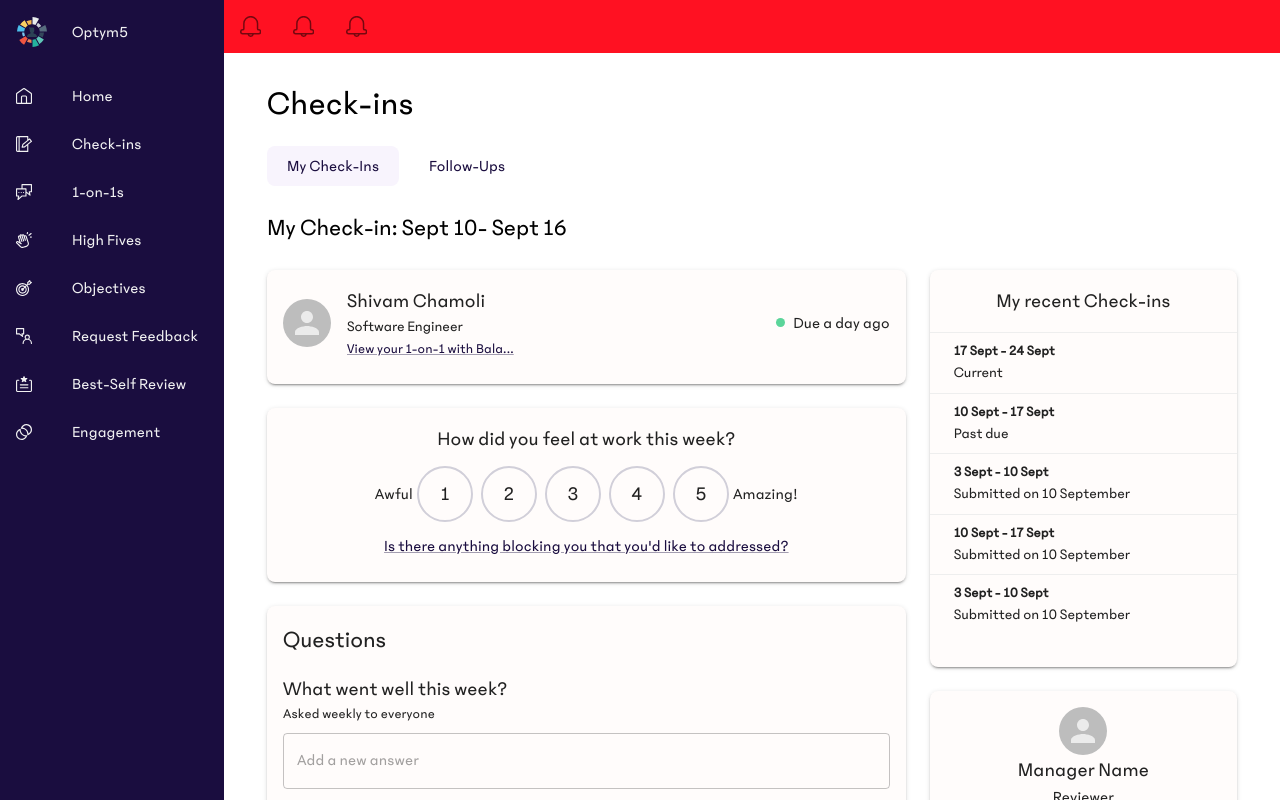
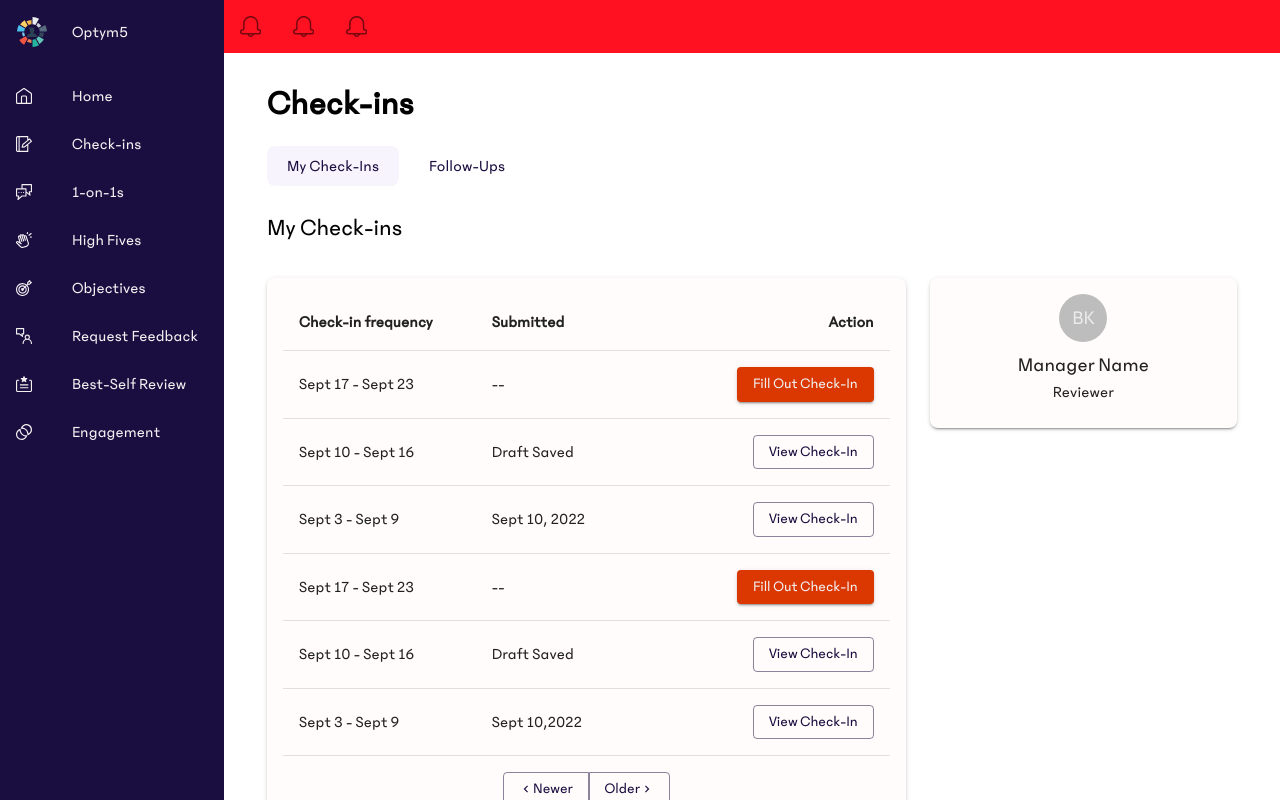
Before and after one commit to xeonray-origin/reckon, a Next.js app: page /check-ins in a window 1280 px wide. Shown: the top 800 px of the page. Built offline with nearby package versions, Linux system fonts and the light colour scheme.

Commit message:
feat: add user checkin list page

```diff
--- a/package.json
+++ b/package.json
@@ -15,6 +15,7 @@
     "@emotion/styled": "^11.10.4",
     "@mui/icons-material": "^5.10.3",
     "@mui/material": "^5.10.4",
+    "@mui/x-data-grid": "^5.17.3",
     "next": "12.3.0",
     "react": "18.2.0",
     "react-dom": "18.2.0",
--- a/src/appConfig/lightTheme.ts
+++ b/src/appConfig/lightTheme.ts
@@ -32,5 +32,12 @@ export const lightTheme: Theme = createTheme({
         },
       },
     },
+    MuiButton: {
+      styleOverrides: {
+        root: {
+          textTransform: 'capitalize',
+        },
+      },
+    },
   },
 });
--- /dev/null
+++ b/src/components/checkin/checkin_tabs.tsx
@@ -0,0 +1,28 @@
+import { Box, Button, Typography } from '@mui/material';
+import React, { useState } from 'react';
+import { ActiveTabContainerStyle, TabsContainerStyle } from '@styles';
+interface ICheckInTabs {}
+
+const tabs = ['My Check-ins', 'Follow-ups'];
+
+const CheckInTabs: React.FC<ICheckInTabs> = () => {
+  const [activeTab, setActiveTab] = useState<number>(0);
+  return (
+    <Box id="tabs-container" display="flex" mt={2}>
+      {tabs.map((tab: string, i: number) => (
+        <Button
+          onClick={() => {
+            setActiveTab(i);
+          }}
+          variant="text"
+          key={i}
+          sx={activeTab === i ? ActiveTabContainerStyle : TabsContainerStyle}
+        >
+          <Typography variant="body1">{tab}</Typography>
+        </Button>
+      ))}
+    </Box>
+  );
+};
+
+export default CheckInTabs;
--- a/src/components/checkin/index.ts
+++ b/src/components/checkin/index.ts
@@ -2,3 +2,4 @@ export { default as CheckInRatings } from './checkin_rating';
 export { default as WeeklyCheckinForm } from './weekly_checkin';
 export { default as HighFive } from './high_five';
 export { default as RecentCheckins } from './recent_checkins';
+export { default as CheckInTabs } from './checkin_tabs';
--- a/src/pages/check-ins/index.tsx
+++ b/src/pages/check-ins/index.tsx
@@ -5,96 +5,181 @@ import {
   Card,
   CardContent,
   Grid,
+  Link,
+  Table,
+  TableBody,
+  TableCell,
+  TableContainer,
+  TableHead,
+  TableRow,
   Typography,
-  Link,
-  Divider,
 } from '@mui/material';
 import { NextPage } from 'next';
-import { useState } from 'react';
 import {
-  ActiveTabContainerStyle,
   AvatarStyle,
-  TabsContainerStyle,
+  BoxContainerStyles,
+  CheckInFillButtonStyles,
+  NextPageButtonStyles,
+  PreviousPageButtonStyles,
 } from '@styles';
-import {
-  CheckInRatings,
-  HighFive,
-  ProfileBar,
-  RecentCheckins,
-  WeeklyCheckinForm,
-} from '@components';
+import NavigateNextIcon from '@mui/icons-material/NavigateNext';
+import NavigateBeforeIcon from '@mui/icons-material/NavigateBefore';
+import { CheckInTabs } from '@components';
 
-const tabs = ['My Check-ins', 'Follow-ups'];
+const checkins = [
+  {
+    id: '1',
+    frequency: 'Sept 17 - Sept 23',
+    status: '--',
+    action: 'Action',
+    actionType: 'fill',
+  },
+  {
+    id: '2',
+    frequency: 'Sept 10 - Sept 16',
+    status: 'Draft Saved',
+    action: 'Action',
+    actionType: 'filled',
+  },
+  {
+    id: '3',
+    frequency: 'Sept 3 - Sept 9',
+    status: 'Sept 10, 2022',
+    action: 'Action',
+    actionType: 'filled',
+  },
+  {
+    id: '4',
+    frequency: 'Sept 17 - Sept 23',
+    status: '--',
+    action: 'Action',
+    actionType: 'fill',
+  },
+  {
+    id: '5',
+    frequency: 'Sept 10 - Sept 16',
+    status: 'Draft Saved',
+    action: 'Action',
+    actionType: 'filled',
+  },
+  {
+    id: '6',
+    frequency: 'Sept 3 - Sept 9',
+    status: 'Sept 10,2022',
+    action: 'Action',
+    actionType: 'filled',
+  },
+];
 
-const CheckIn: NextPage = (props) => {
-  const [activeTab, setActiveTab] = useState<number>(0);
+const Checkins: NextPage = (props) => {
+  return (
+    <Box sx={BoxContainerStyles}>
+      <Typography variant="h4" fontWeight={'bold'}>
+        Check-ins
+      </Typography>
 
-  return (
-    <Box p={3} maxWidth={970} margin="auto">
-      <Typography variant="h4">Check-ins</Typography>
+      <CheckInTabs />
 
-      <Box id="tabs-container" display="flex" mt={2}>
-        {tabs.map((tab: string, i: number) => (
-          <Button
-            onClick={() => {
-              setActiveTab(i);
-            }}
-            variant="text"
-            key={i}
-            sx={activeTab === i ? ActiveTabContainerStyle : TabsContainerStyle}
-          >
-            <Typography variant="body1">{tab}</Typography>
-          </Button>
-        ))}
-      </Box>
       <Typography variant="h5" fontWeight={500} sx={{ mt: 3 }}>
-        My Check-in: Sept 10- Sept 16
+        My Check-ins
       </Typography>
-      <Grid container spacing={3}>
+
+      <Grid container spacing={3} mt={1}>
         <Grid item xs={12} md={8}>
-          <Box id="checkin-container" mt={3}>
-            <ProfileBar />
+          <Card>
+            <CardContent sx={{ minHeight: '50vh' }}>
+              <TableContainer sx={{ height: '100%' }}>
+                <Table aria-label="checkin-table">
+                  <TableHead>
+                    <TableRow>
+                      <TableCell sx={{ minWidth: '100px' }}>
+                        <Typography variant="body1" fontWeight={600}>
+                          Check-in frequency
+                        </Typography>
+                      </TableCell>
+                      <TableCell sx={{ minWidth: '100px' }}>
+                        <Typography variant="body1" fontWeight={600}>
+                          Submitted
+                        </Typography>
+                      </TableCell>
+                      <TableCell align="right" sx={{ minWidth: '250px' }}>
+                        <Typography variant="body1" fontWeight={600}>
+                          Action
+                        </Typography>
+                      </TableCell>
+                    </TableRow>
+                  </TableHead>
 
-            <CheckInRatings />
+                  <TableBody>
+                    {checkins.map((checkin: any, i: number) => (
+                      <TableRow key={i}>
+                        <TableCell sx={{ width: '100%' }}>
+                          <Typography variant="body1">
+                            {checkin.frequency}
+                          </Typography>
+                        </TableCell>
+                        <TableCell sx={{ width: '100%' }}>
+                          <Typography variant="body1">
+                            {checkin.status}
+                          </Typography>
+                        </TableCell>
+                        <TableCell sx={{ width: '100%', textAlign: 'end' }}>
+                          <Link
+                            href="/check-ins/fillout"
+                            sx={{ textDecoration: 'none' }}
+                          >
+                            <Button
+                              variant={
+                                checkin.actionType === 'fill'
+                                  ? 'contained'
+                                  : 'outlined'
+                              }
+                              sx={
+                                checkin.actionType === 'fill'
+                                  ? CheckInFillButtonStyles
+                                  : { textTransform: 'capitalize' }
+                              }
+                            >
+                              {checkin.actionType === 'fill'
+                                ? 'Fill out Check-in'
+                                : 'View Check-in'}
+                            </Button>
+                          </Link>
+                        </TableCell>
+                      </TableRow>
+                    ))}
+                  </TableBody>
+                </Table>
+              </TableContainer>
 
-            <WeeklyCheckinForm />
+              <Box mt={2} textAlign="center">
+                <Button variant="outlined" sx={PreviousPageButtonStyles}>
+                  <NavigateBeforeIcon sx={{ fontSize: '14px' }} />
+                  Newer
+                </Button>
+                <Button variant="outlined" sx={NextPageButtonStyles}>
+                  Older
+                  <NavigateNextIcon sx={{ fontSize: '14px' }} />
+                </Button>
+              </Box>
+            </CardContent>
+          </Card>
+        </Grid>
 
-            <HighFive />
-          </Box>
-        </Grid>
-        <Grid item xs={12} md={4}>
-          <Box mt={3}>
-            <RecentCheckins />
-          </Box>
-
-          <Box id="reviewer-tab" mt={3}>
-            <Card>
-              <CardContent sx={{ display: 'block', textAlign: 'center' }}>
-                <Avatar sx={AvatarStyle} />
-                <Typography variant="h6">Manager Name</Typography>
-                <Typography variant="body1">Reviewer</Typography>
-
-                <Button fullWidth variant="outlined" sx={{ mt: 2 }}>
-                  View 1-on-1
-                </Button>
-                <Button fullWidth variant="outlined" sx={{ mt: 2 }}>
-                  Print
-                </Button>
-
-                <Divider sx={{ margin: '14px 0' }} />
-
-                <Link>
-                  <Typography variant="body1">
-                    Who can view my Check-in?
-                  </Typography>
-                </Link>
-              </CardContent>
-            </Card>
-          </Box>
+        <Grid item xs={0} md={4}>
+          <Card>
+            <CardContent sx={{ display: 'block', textAlign: 'center' }}>
+              <Avatar sx={AvatarStyle}>BK</Avatar>
+              <Typography variant="h6" sx={{ mt: 1 }}>
+                Manager Name
+              </Typography>
+              <Typography variant="body1">Reviewer</Typography>
+            </CardContent>
+          </Card>
         </Grid>
       </Grid>
     </Box>
   );
 };
 
-export default CheckIn;
+export default Checkins;
--- a/src/styles/checkin.style.ts
+++ b/src/styles/checkin.style.ts
@@ -41,3 +41,21 @@ export const CheckinListItem = {
 };
 
 export const AvatarStyle = { width: '48px', height: '48px', m: 'auto' };
+
+export const CheckInFillButtonStyles = {
+  backgroundColor: '#db3700',
+  borderColor: '#db3700',
+  textTransform: 'capitalize',
+};
+
+export const NextPageButtonStyles = {
+  borderRadius: 0,
+  'border-top-right-radius': '0.25rem',
+  'border-bottom-right-radius': '0.25rem',
+};
+
+export const PreviousPageButtonStyles = {
+  borderRadius: 0,
+  'border-top-left-radius': '0.25rem',
+  'border-bottom-left-radius': '0.25rem',
+};
--- /dev/null
+++ b/src/styles/common.style.ts
@@ -0,0 +1,9 @@
+export const BoxContainerStyles = {
+  maxWidth: '970px',
+  margin: 'auto',
+  p: 3,
+};
+
+export const PaperContainerStyles = {
+  boxShadow: '0 1px 8px 3px rgb(26 13 63 / 4%)',
+};
--- a/src/styles/index.ts
+++ b/src/styles/index.ts
@@ -6,3 +6,4 @@ export * from './profile.style';
 export * from './tabs.style';
 export * from './info_panel.style';
 export * from './home.style';
+export * from './common.style';
```
Also changed, not shown: src/pages/check-ins/fillout.tsx (added, +88 -0 lines), 2 other files (tests, documents, lock files or other folders).
